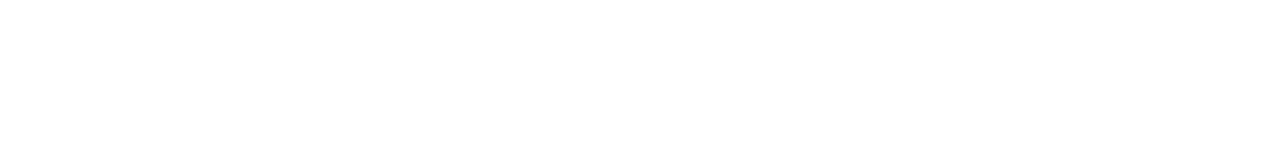
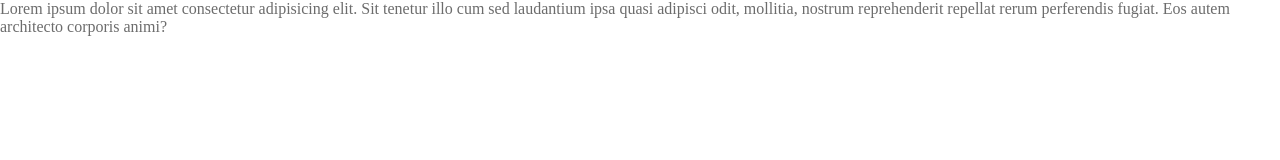
Before and after one commit to DavidFerreiraAlves/Projeto_Travelgram, a plain HTML site: page index.html in a window 1280 px wide. Drawn offline with Linux system fonts and the light colour scheme.

Commit message:
Initial Style Guide

```diff
--- a/index.html
+++ b/index.html
@@ -7,6 +7,7 @@
     <link rel="stylesheet" href="styles/index.css">
 </head>
 <body>
+    <p>Lorem ipsum dolor sit amet consectetur adipisicing elit. Sit tenetur illo cum sed laudantium ipsa quasi adipisci odit, mollitia, nostrum reprehenderit repellat rerum perferendis fugiat. Eos autem architecto corporis animi?</p>
 
 </body>
 </html>
--- a/styles/global.css
+++ b/styles/global.css
@@ -3,3 +3,20 @@
     padding: 0px;
     box-sizing: 0px;
 }
+
+:root {
+    --brand-color: #EF5F4C;
+
+    --background-color: #FFFFFF;
+    --surface-color: #F5F5F5;
+    --skeleton-color: #D9D9D9;
+    --shape-transparency: rgba(255, 255, 255, 0.563);
+
+    --text-color-primary: #313131;
+    --text-color-secondary: #6C6C6C;
+}
+
+body {
+    color: var(--text-color-secondary);
+    background-color: var(--background-color);
+}
```
Also changed, not shown: assets/AirplaneTilt.svg (added), assets/Image 01.png (added), assets/Image 02.png (added), assets/Image 03.png (added), assets/Image 04.png (added), assets/Image 05.png (added), assets/Image 06.png (added), assets/Image 07.png (added), assets/Image 08.png (added), assets/Image 09.png (added), assets/Image 10.png (added), assets/Image 11.png (added), assets/Image.svg (added), assets/Logo.svg (added), 2 more files, 1 other file.
